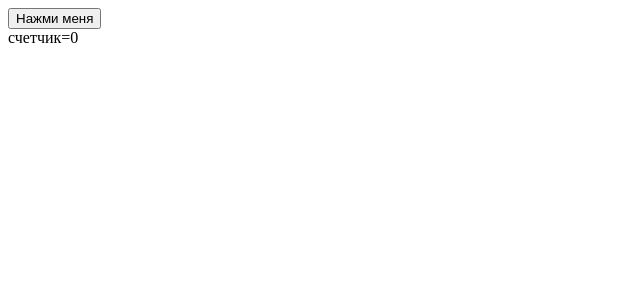
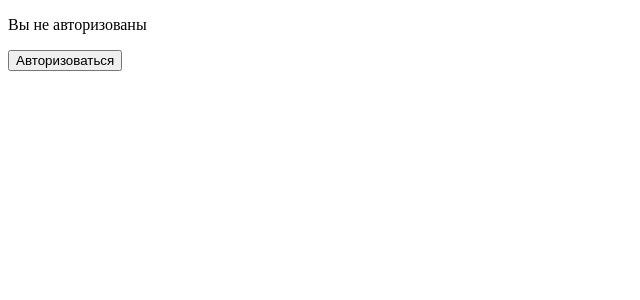
Before and after one commit to snooperv/reactts, a React (Create React App) app: page / in a window 1280 px wide. Shown: the top 300 px of the page, without its empty margins (0-640 px from the left). Built offline with nearby package versions, Linux system fonts and the light colour scheme.

Commit message:
Создали систему аторизации

```diff
--- a/src/App.tsx
+++ b/src/App.tsx
@@ -1,19 +1,24 @@
 import React, { useState } from "react";
 
 function App() {
-  const [count, setCount] = useState(0);
+  const [isAuth, setIsAuth] = useState(false);
 
   return (
     <div>
-      <button
-        onClick={() => {
-          setCount(count + 1);
-        }}
-      >
-        Нажми меня
-      </button>
-      <br />
-      счетчик={count}
+      {isAuth ? (
+        <p>Добро пожаловать: Пользовать 1</p>
+      ) : (
+        <p>Вы не авторизованы</p>
+      )}
+      {!isAuth && (
+        <button
+          onClick={() => {
+            setIsAuth(true);
+          }}
+        >
+          Авторизоваться
+        </button>
+      )}
     </div>
   );
 }
```
